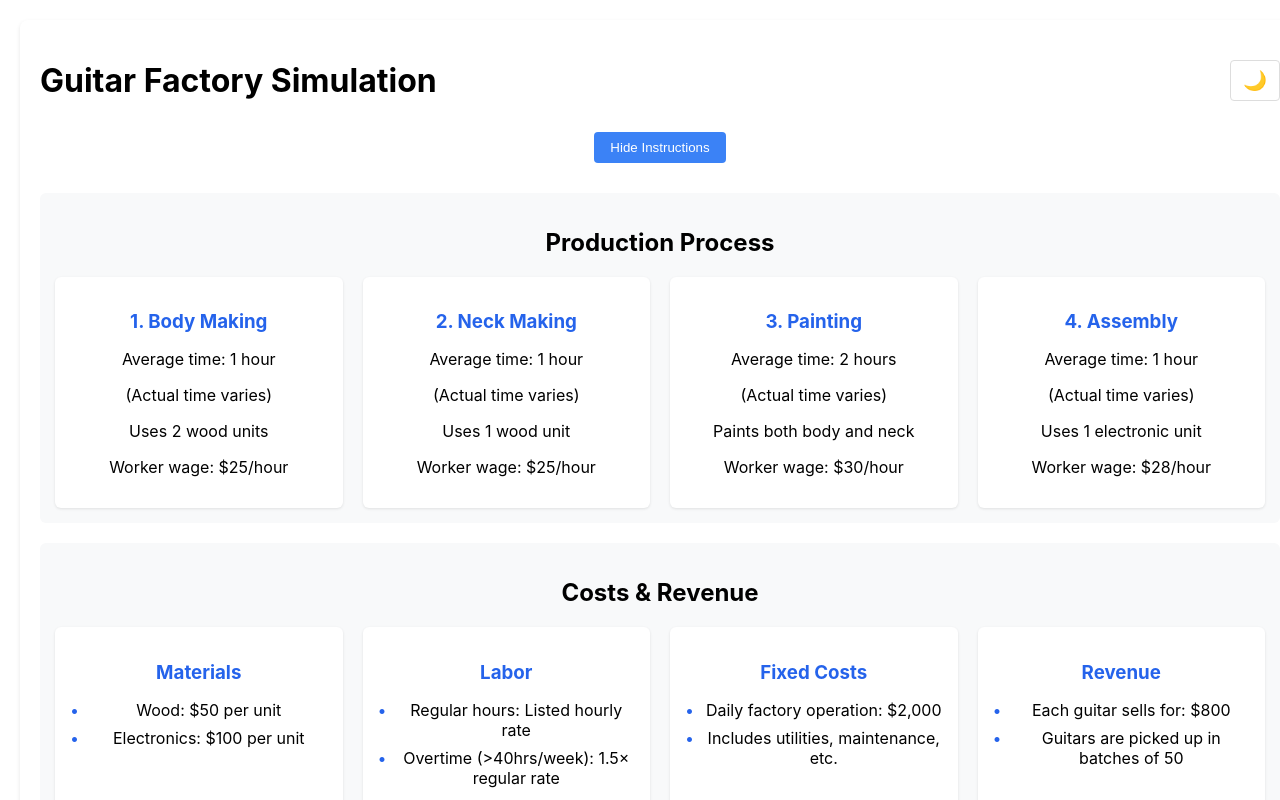
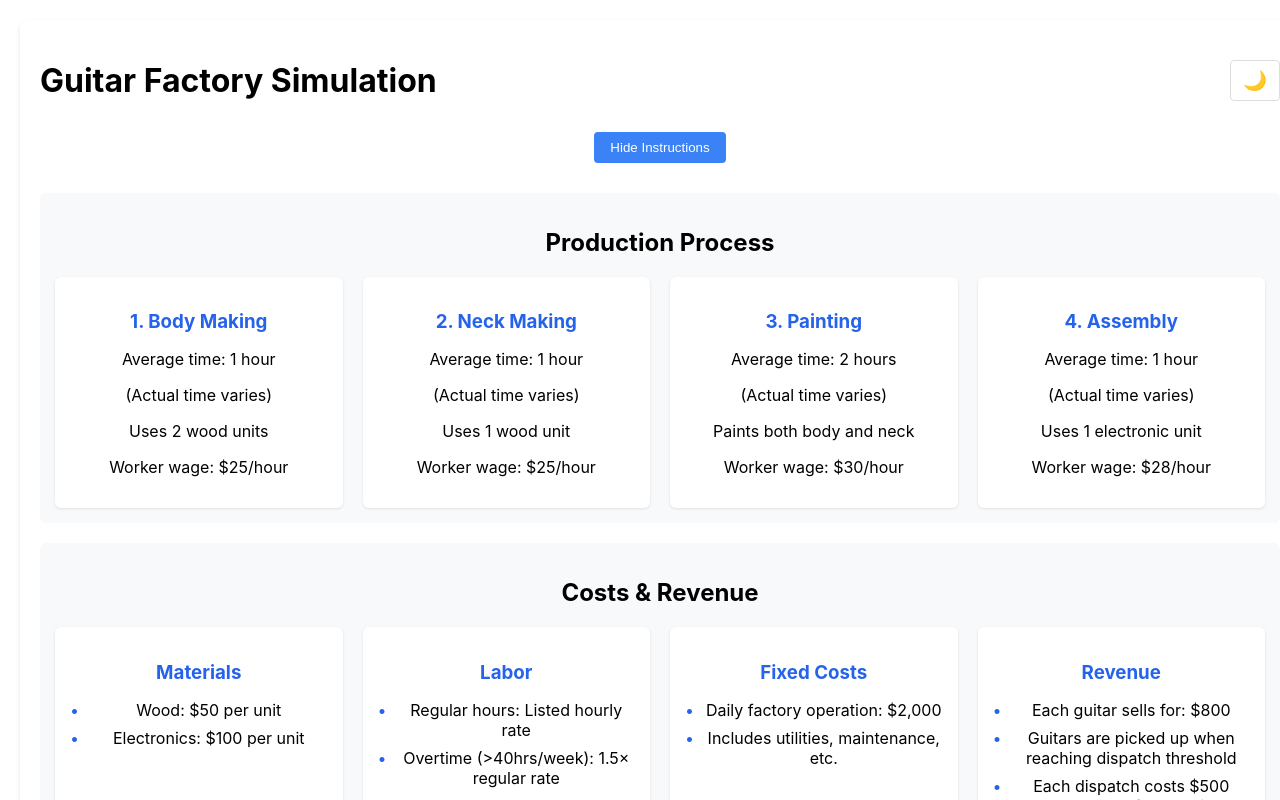
Before and after one commit to mdilm/manufacturing-game, a React (Create React App) app in the folder main/guitar-factory/guitar-factory-frontend/: page / in a window 1280 px wide. Both pictures are taken after a click on the button "Show Instructions". Shown: the top 800 px of the page. Built offline with nearby package versions, Linux system fonts and the light colour scheme.

Commit message:
readme and front end changes

```diff
--- a/main/guitar-factory/guitar-factory-frontend/src/components/guitar-factory-dashboard.jsx
+++ b/main/guitar-factory/guitar-factory-frontend/src/components/guitar-factory-dashboard.jsx
@@ -159,7 +159,9 @@ const GuitarFactoryDashboard = () => {
                   <h3>Revenue</h3>
                   <ul>
                     <li>Each guitar sells for: $800</li>
-                    <li>Guitars are picked up in batches of 50</li>
+                    <li>Guitars are picked up when reaching dispatch threshold</li>
+                    <li>Each dispatch costs $500 regardless of batch size</li>
+                    <li>Higher threshold means fewer dispatches but more storage used</li>
                   </ul>
                 </div>
                 <div className="cost-item">
@@ -202,6 +204,7 @@ const GuitarFactoryDashboard = () => {
                 <li>Balance worker numbers to avoid bottlenecks</li>
                 <li>Consider overtime costs vs hiring more workers</li>
                 <li>Monitor material usage and storage levels</li>
+                <li>Optimize dispatch threshold: lower means frequent small batches, higher means fewer large batches</li>
                 <li>Watch for production bottlenecks in the logs</li>
                 <li>Plan for occasional worker absences (5% daily sick rate)</li>
                 <li>Account for quality control failures in production planning</li>
```
Also changed, not shown: 1 other file (tests, documents, lock files or other folders).
